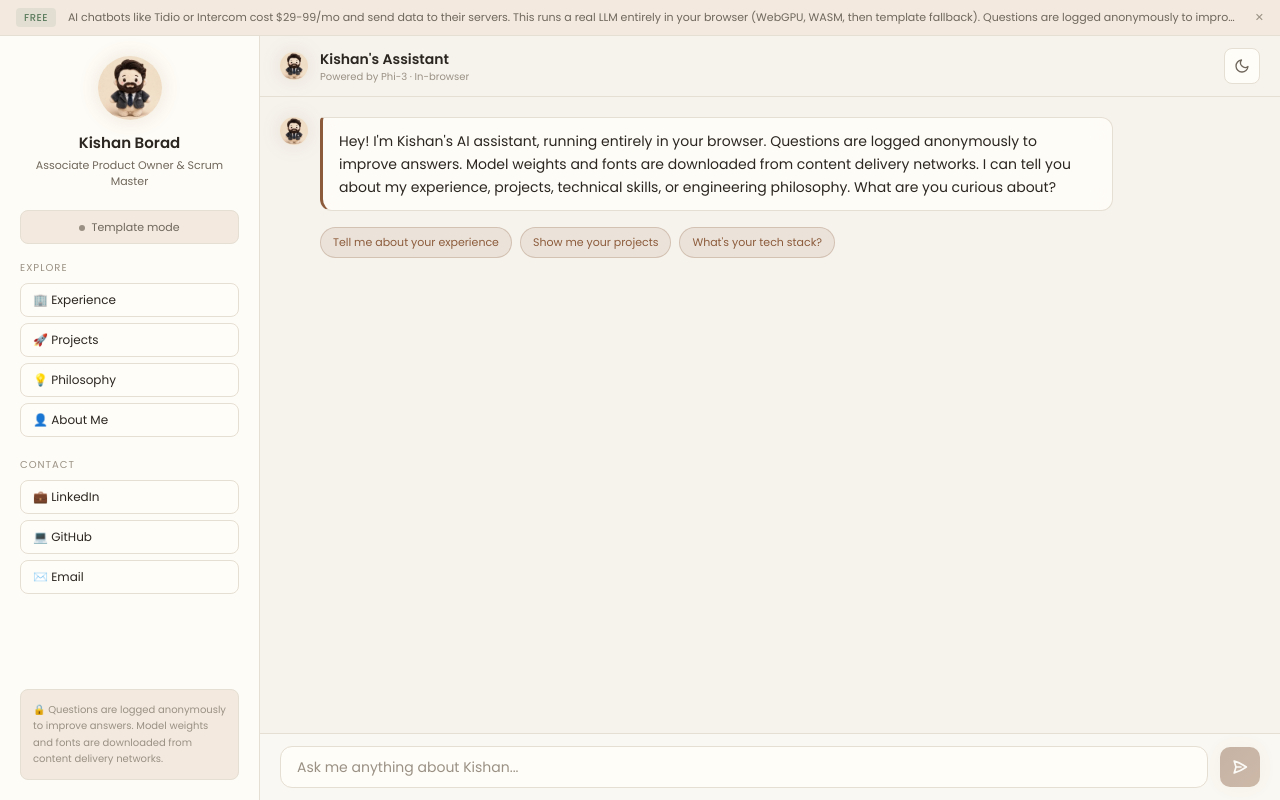
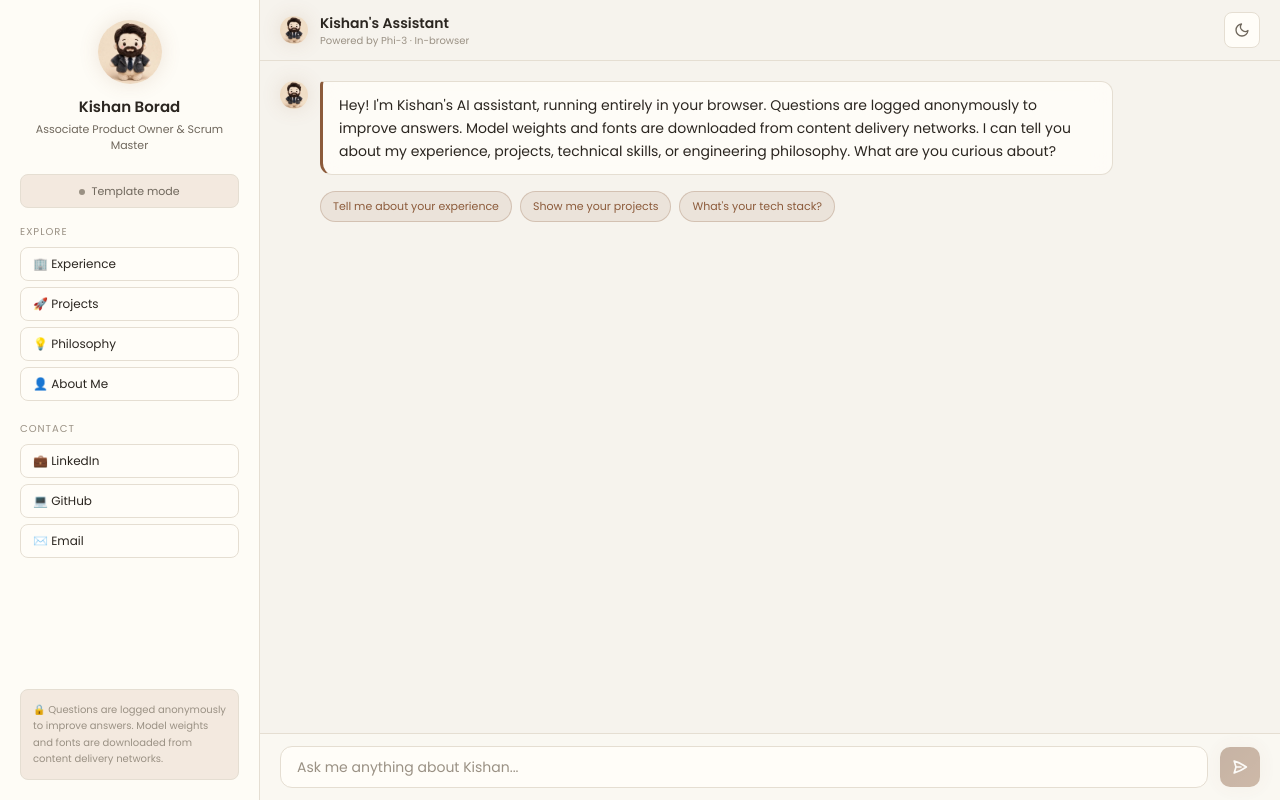
Before and after one commit to kishanborad/ai-portfolio-assistant, a React (Vite) app: page / in a window 1280 px wide. Built offline with nearby package versions, Linux system fonts and the light colour scheme; grey boxes are pictures that could not be loaded.

Commit message:
Remove ProblemBanner from the app shell

```diff
--- a/src/App.tsx
+++ b/src/App.tsx
@@ -2,7 +2,6 @@ import { useEffect, useState, useCallback, useRef } from 'react';
 import type { TierState } from './types';
 import { Orchestrator } from './ai/orchestrator';
 import { ChatPanel } from './chat/ChatPanel';
-import { ProblemBanner } from './ProblemBanner';
 import { Sidebar } from './sidebar/Sidebar';
 
 const orchestrator = new Orchestrator();
@@ -24,7 +23,6 @@ export default function App() {
 
   return (
     <div className="flex flex-col h-screen bg-navy font-poppins">
-      <ProblemBanner />
       <div className="flex flex-1 min-h-0">
         <Sidebar tierState={tierState} isBusy={assistantBusy} onCategoryClick={handleCategoryClick} />
         <ChatPanel ref={chatPanelRef} orchestrator={orchestrator} tierState={tierState} onBusyChange={setAssistantBusy} />
```
